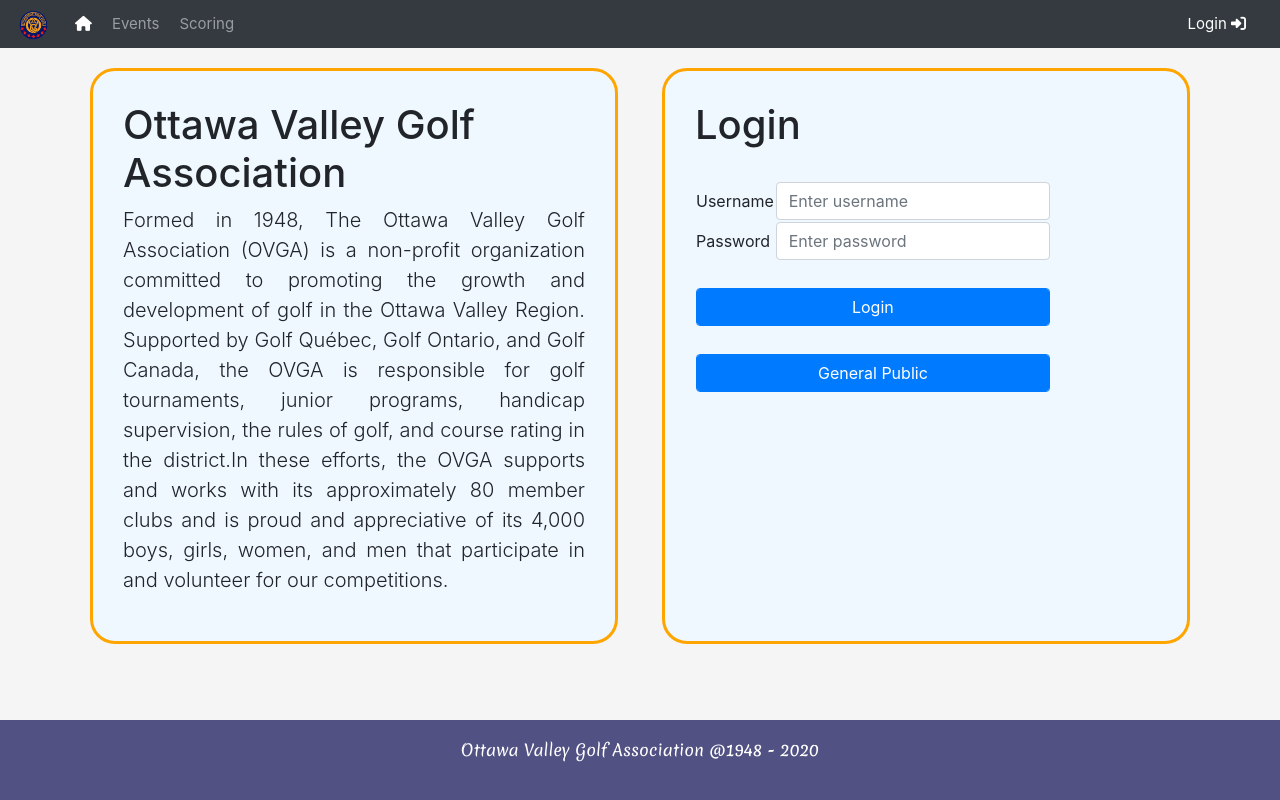
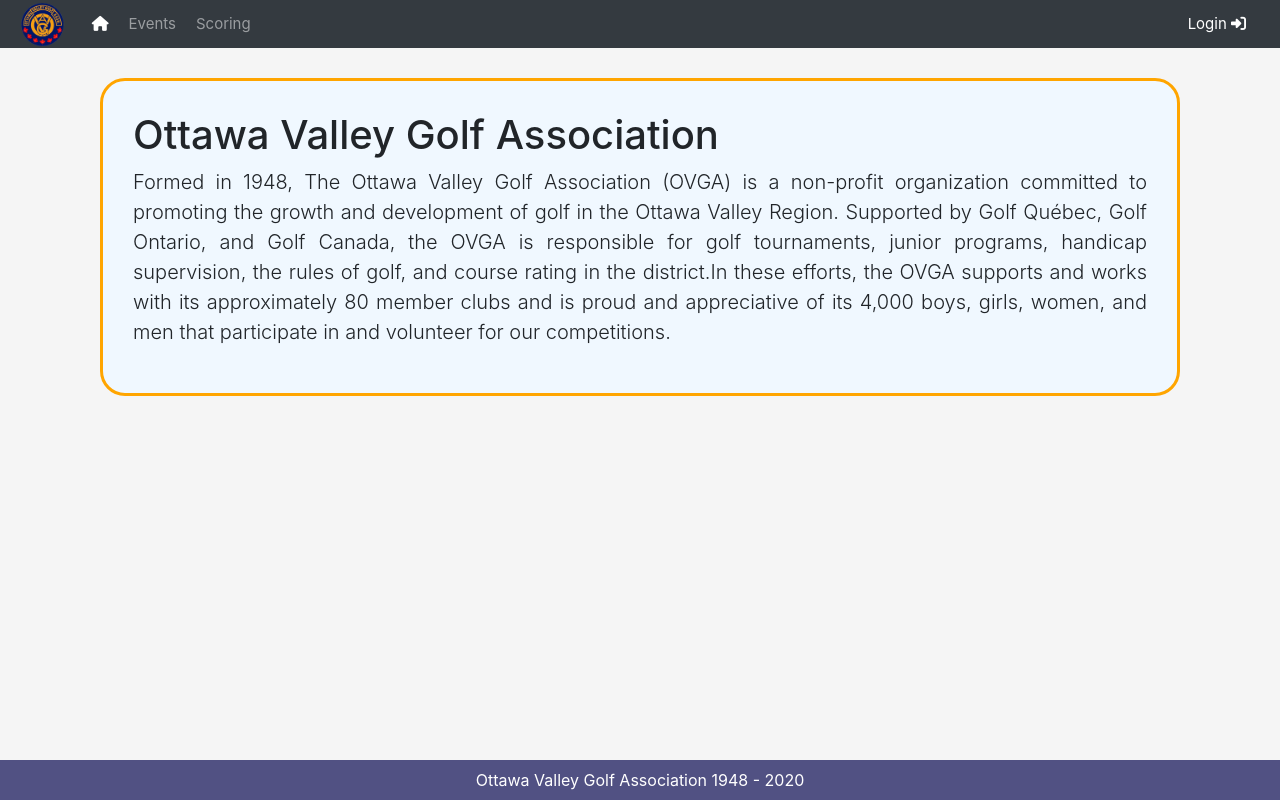
Before and after one commit to RandyWu/ovga, a Flask app: page /index in a window 1280 px wide. Run offline with Flask 2, Linux system fonts and the light colour scheme; some libraries are stand-ins or nearby versions; some web fonts are replaced.

Commit message:
yay dates

```diff
--- a/app/static/css/main.css
+++ b/app/static/css/main.css
@@ -8,7 +8,6 @@ html {
 body {
   /* Margin bottom by footer height */
   margin-bottom: 60px;
-  /* background-image: url('../img/bg.jpg') !important; */
   background: whitesmoke;
 }
 
@@ -54,8 +53,8 @@ body {
   position: absolute;
   bottom: 0;
   width: 100%;
-  height: 80px; /* Set the fixed height of the footer here */
-  line-height: 60px; /* Vertically center the text there */
+  height: 40px; /* Set the fixed height of the footer here */
+  line-height: 40px; /* Vertically center the text there */
   background: #515183;
   color: white;
 }
--- a/app/templates/base.html
+++ b/app/templates/base.html
@@ -21,7 +21,7 @@
 
       <!-- Fixed navbar -->
       <nav class="navbar navbar-expand-sm navbar-dark fixed-top bg-dark" style=height:3em;>
-        <a class="navbar-brand" href="{{ url_for('index') }}"><img src="../static/img/ovga_logo.png" style="height:30px; border-radius: 50%"></a>
+        <a class="navbar-brand" href="{{ url_for('index') }}"><img src="../static/img/ovga_logo.png" style="height:45px; padding-bottom: ; border-radius: 50%"></a>
         <button class="navbar-toggler" type="button" data-toggle="collapse" data-target="#navbarCollapse" aria-controls="navbarCollapse" aria-expanded="false" aria-label="Toggle navigation">
           <span class="navbar-toggler-icon"></span>
         </button>
@@ -48,7 +48,7 @@
 
     <footer class="footer">
       <div class="container">
-        <p class="title">Ottawa Valley Golf Association @1948 - 2020</p>
+        <p align="center">Ottawa Valley Golf Association 1948 - 2020</p>
       </div>
     </footer>
 
@@ -57,7 +57,5 @@
     <script src="../static/js/popper.min.js"></script>
     <script src="../static/js/bootstrap.min.js"></script>
     <script src="../static/js/bootstrap-datepicker.min.js"></script>
-
-
   </body>
 </html>
--- a/app/templates/events.html
+++ b/app/templates/events.html
@@ -18,8 +18,12 @@
 		  </div>
 		</div>
 	</main>
+	<br><br>
 
 <!-- Inbuilt Custom Script for Calendar -->
+<script src="../static/js/jquery-3.3.1.min.js"></script>
+<script src="../static/js/bootstrap-datepicker.min.js"></script>
+
 <script>
 		$(document).ready(function(){
 			$('#datepicker').datepicker({format: 'M dd, yyyy', todayHighlight: 'True'});
--- a/app/templates/index.html
+++ b/app/templates/index.html
@@ -5,39 +5,11 @@
     <!-- Begin page content -->
     <main role="main" class="container">
 	<div class="contain">
-	  <div class="left-half round">
+	  <div class="round">
 	    <h1>Ottawa Valley Golf Association</h1>
 		<p class="lead">Formed in 1948, The Ottawa Valley Golf Association (OVGA) is a non-profit organization committed to promoting the growth and development of golf in the Ottawa Valley Region. Supported by Golf Québec, Golf Ontario, and Golf Canada, the OVGA is responsible for golf tournaments, junior programs, handicap supervision, the rules of golf, and course rating in the district.In these efforts, the OVGA supports and works with its approximately 80 member clubs and is proud and appreciative of its 4,000 boys, girls, women, and men that participate in and volunteer for our competitions.</p>
 	  </div><br/>
-	  <div class="right-half round">
-		  <h1>Login</h1><br/>
-		  <!-- <p class="lead">Pin a fixed-height footer to the bottom of the viewport in desktop browsers with this custom HTML and CSS. A fixed navbar has been added with <code>padding-top: 60px;</code> on the <code>body &gt; .container</code>.</p> -->
-		  <!-- <p>Back to <a href="../sticky-footer/">the default sticky footer</a> minus the navbar.</p> -->
-		  <table>
-			<tr>
-				<td>Username </td>
-				<td><input type="text" class="form-control" placeholder="Enter username"/></td>
-			</tr>
-			<tr>
-				<td>Password</td>
-				<td><input type="text" class="form-control" placeholder="Enter password"/></td>
-			</tr>
-			<tr>
-				<td colspan="2">&nbsp;</td>
-			</tr>
-			<tr>
-				<td colspan="2"><input type="submit" class="form-control btn btn-primary" value="Login"/></td>
-			</tr>
-			<tr>
-				<td colspan="2">&nbsp;</td>
-			</tr>
-			<tr>
-				<td colspan="2"><input type="submit" class="form-control btn btn-primary" value="General Public" href="livescore.html" /></td>
-			</tr>
-		  </table>
-	  </div>
 	</div>
-
     </main>
 
 {% endblock %}
--- a/app/templates/scores.html
+++ b/app/templates/scores.html
@@ -2,7 +2,7 @@
 {% block content %}
 <div>
     <div class="container">
-        <h1>Scoring Page</h1>
+        <h1>Live Scoring</h1>
     </div>
 
 
```
Also changed, not shown: app/templates/login.html (+26 -2 lines). Lines whose indentation alone changed are shown as unchanged.
